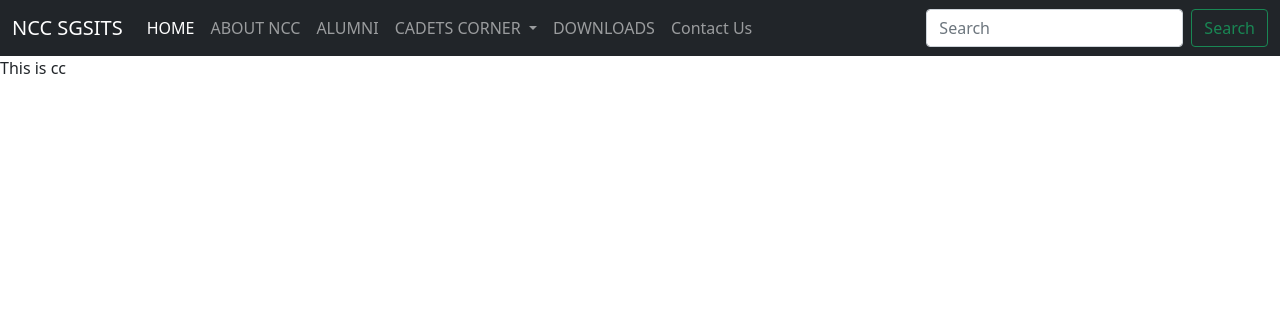
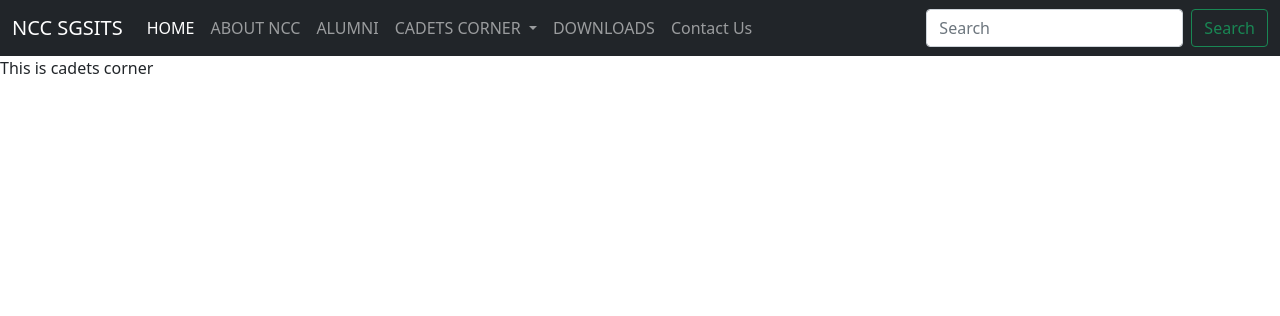
Before and after one commit to shyiam/NCC-SGSITS, a Django app: page /cc in a window 1280 px wide. Shown: the top 316 px of the page. Run offline with Django 3.2, Linux system fonts and the light colour scheme.

Commit message:
Update cc.html

```diff
--- a/templates/cc.html
+++ b/templates/cc.html
@@ -2,6 +2,6 @@
 
 {% block title %}Cadets Corner{% endblock title %}
 
-{% block body %} This is cc
+{% block body %} This is cadets corner
 
 {% endblock body %}
```
